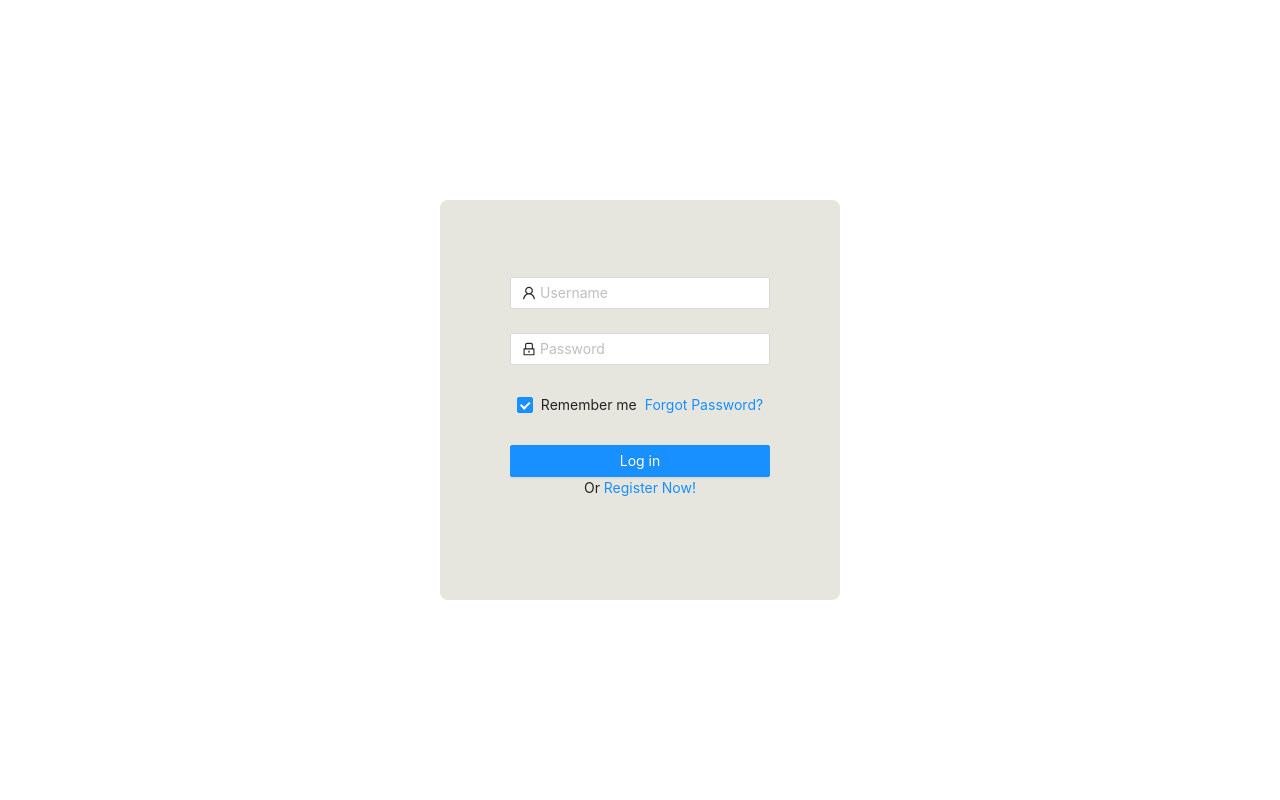
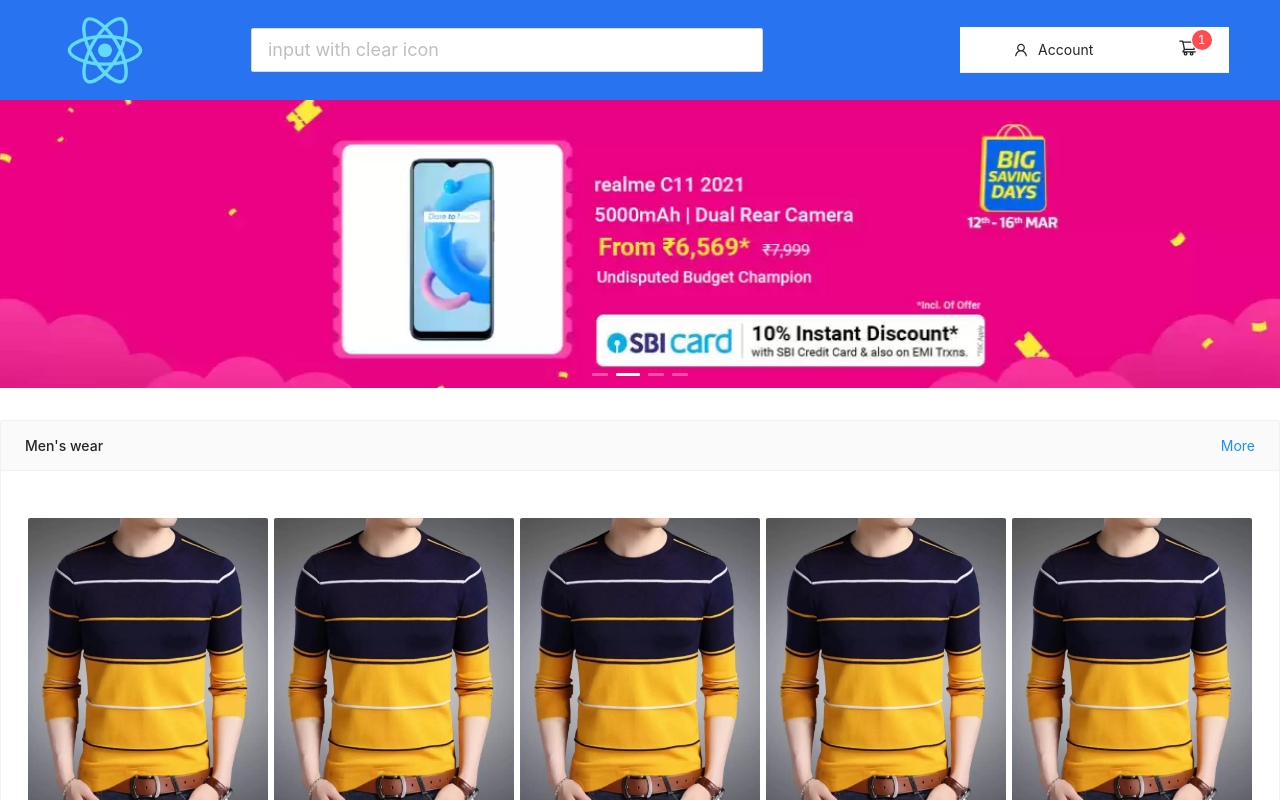
Before and after one commit to RaviSolanki0103/shopkart, a React (Create React App) app in the folder front_end/: page / in a window 1280 px wide. Shown: the top 800 px of the page. Built offline with nearby package versions, Linux system fonts and the light colour scheme.

Commit message:
Updated folder strucrtre

```diff
--- a/front_end/src/App.js
+++ b/front_end/src/App.js
@@ -4,7 +4,6 @@
 import { Route, Routes } from "react-router-dom";
 import Contactus from "./components/Contactus";
 import Signup from "./components/Signup";
-import Login from "./components/login/Login";
 import Logout from "./components/Logout";
 
 import Homepage from "./screens/Homepage";
@@ -15,8 +14,7 @@
 function App() {
   return (
     <div className="App">
-      {/*<Homepage />*/}
-      <Login />
+      <Homepage />
       {/* <Navbar /> */}
       {/* <Routes>
         <Route exact path="/" element={<Home />} />
```
